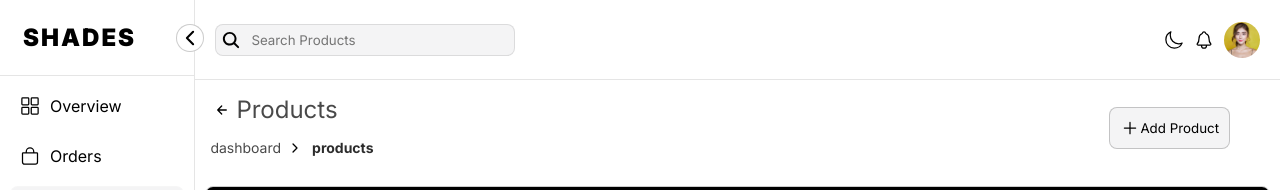
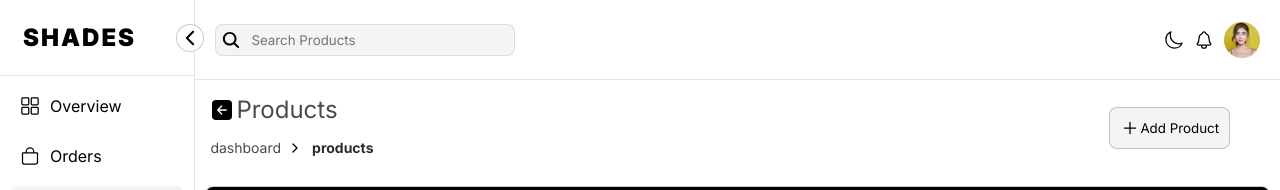
Before and after one commit to shades-of-prakash/shades-e-commerce, a React (Vite) app in the folder frontend/: page /dashboard/products in a window 1280 px wide. In both pictures the pointer is over the element 222 px from the left and 109 px from the top of the page. Shown: the top 190 px of the page. Built offline with nearby package versions, Linux system fonts and the light colour scheme.

Commit message:
Added  back button

```diff
--- a/frontend/src/components/ui/Table.jsx
+++ b/frontend/src/components/ui/Table.jsx
@@ -4,8 +4,8 @@ import { useNavigation } from "../../hooks/UseNavigate";
 const Table = (TableValues) => {
     const navigate = useNavigate();
 
-    const handleRowClick = () => {
-        if(e.target && e.target.tagName==="INPUT"){
+    const handleRowClick = (e) => {
+        if(e.target.tagName!=="INPUT"){
             navigate("/dashboard/products/singleproduct");
         }
     };
--- a/frontend/src/styles/dashBoard.css
+++ b/frontend/src/styles/dashBoard.css
@@ -226,8 +226,16 @@ ion-icon {
     height: 24px;
     border-radius: 3px;
 }
+
 .present_bread ion-icon {
     color: var(--secondary-color);
+
+}
+.present_bread ion-icon:hover{
+    background-color: var(--secondary-color);
+    color:var(--primary-color);
+    padding:3px;
+    border-radius: 4px;
 }
 .breadCrumbs p {
     font-size: 24px;
```
